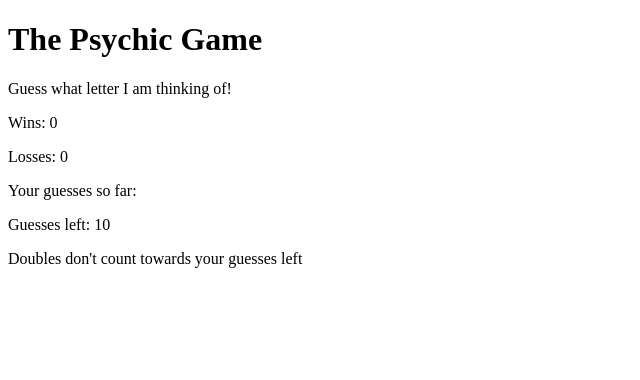
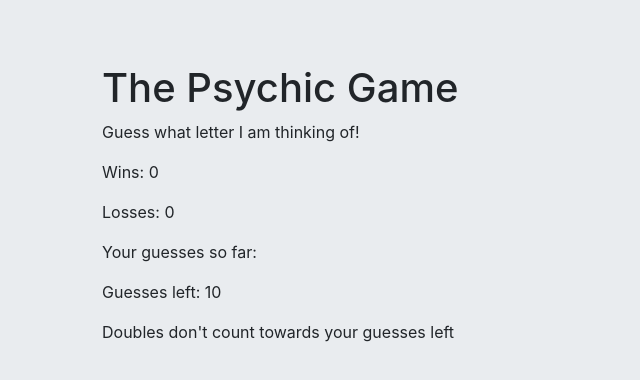
Before and after one commit to hristina-staykova/Psychic-Game, a plain HTML site: page index.html in a window 1280 px wide. Shown: the whole page, without its empty margins (0-640 px from the left). Drawn offline with nearby package versions, Linux system fonts and the light colour scheme.

Commit message:
linked Bootstrap

```diff
--- a/index.html
+++ b/index.html
@@ -5,11 +5,12 @@
     <meta charset="UTF-8">
     <meta name="viewport" content="width=device-width, initial-scale=1.0">
     <meta http-equiv="X-UA-Compatible" content="ie=edge">
+    <link rel="stylesheet" href="https://stackpath.bootstrapcdn.com/bootstrap/4.3.1/css/bootstrap.min.css" integrity="sha384-ggOyR0iXCbMQv3Xipma34MD+dH/1fQ784/j6cY/iJTQUOhcWr7x9JvoRxT2MZw1T" crossorigin="anonymous">
     <script type="text/javascript" src="assets/javascript/game.js"></script>
     <title>Psychic Game</title>
 </head>
 
-<body>
+<body class="container jumbotron">
     <h1>The Psychic Game</h1>
     <p>Guess what letter I am thinking of!</p>
 
```
